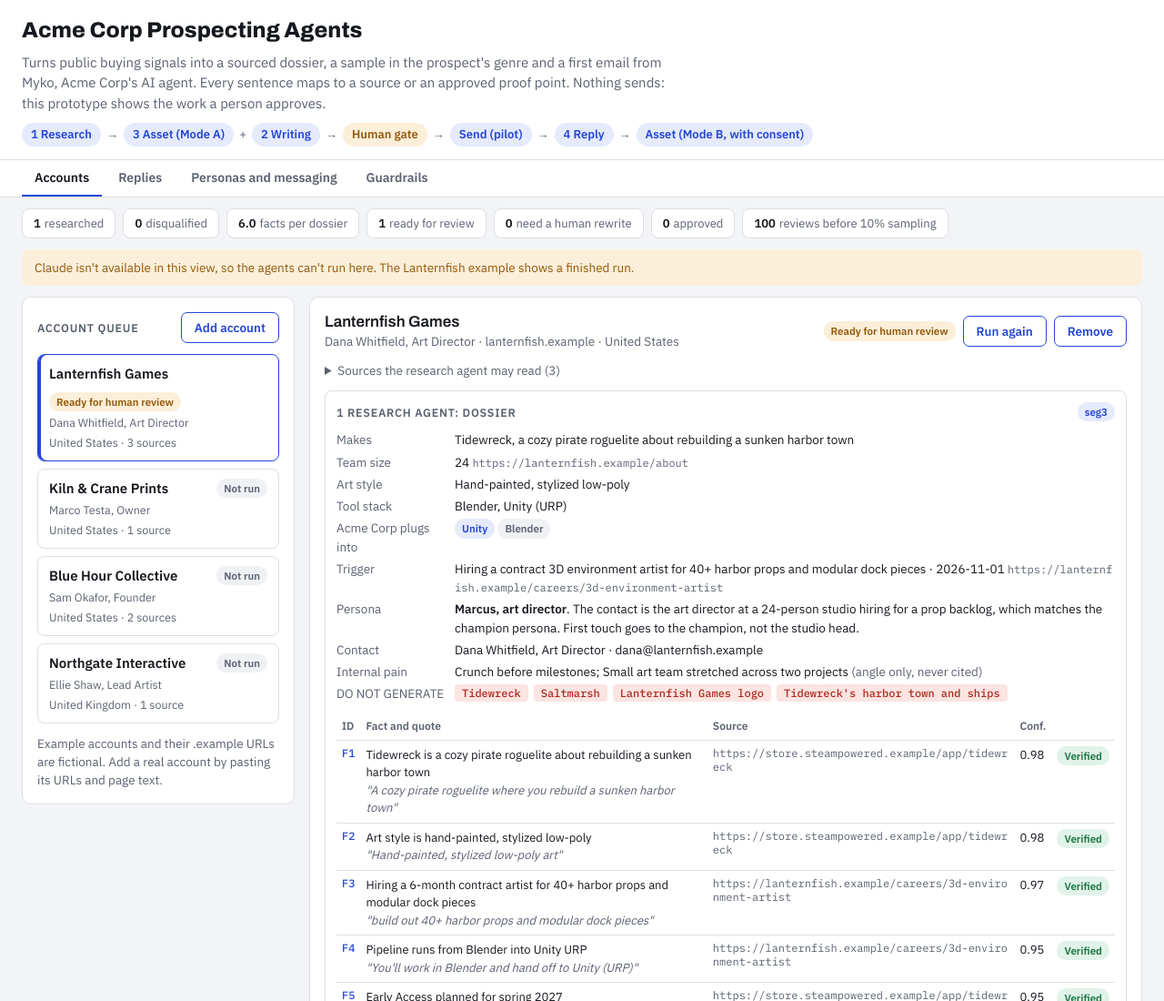
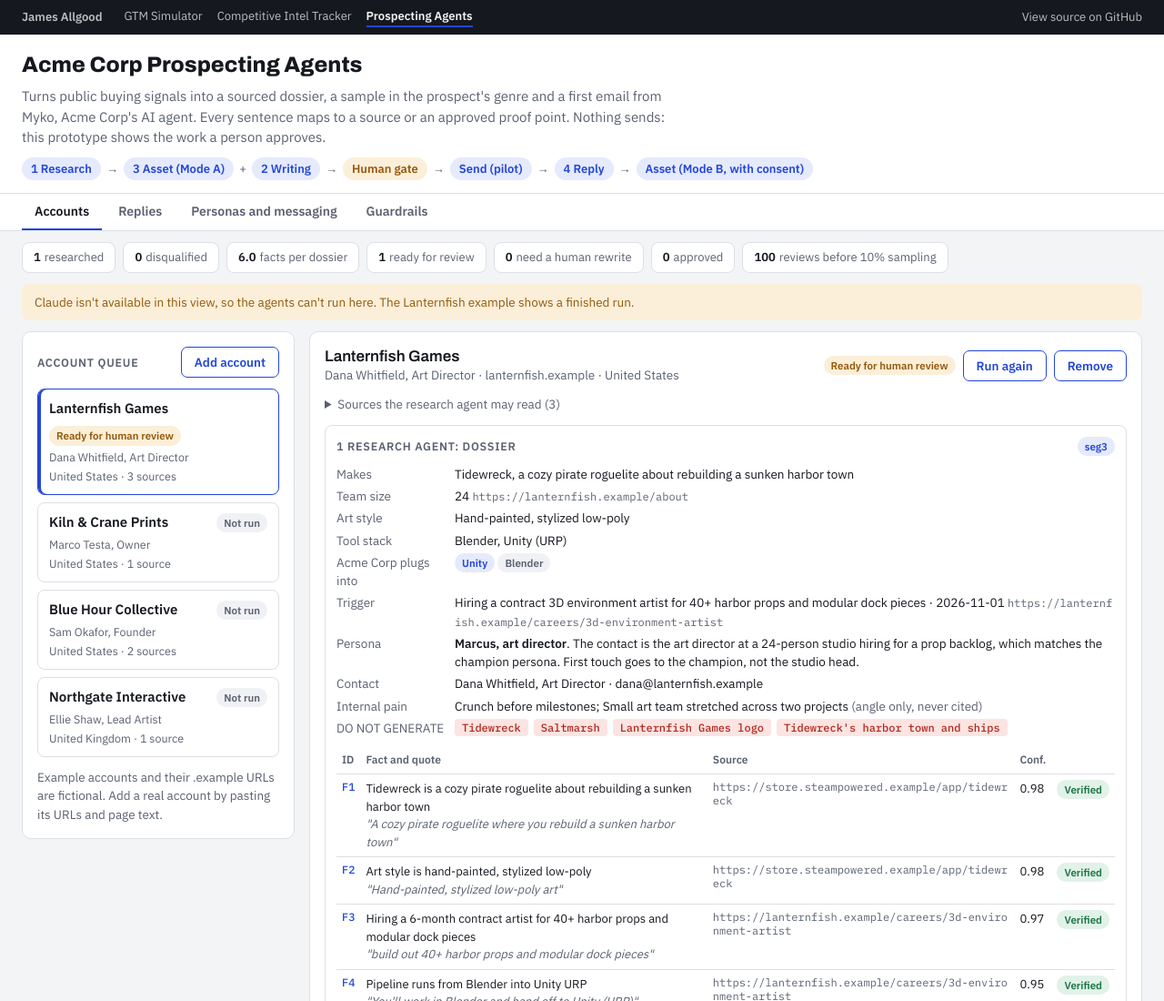
Before and after one commit to jamesallgood99/acme-prospecting-agents, a plain HTML site: page index.html in a window 1280 px wide. Shown: the top 1100 px of the page at 91% size. Drawn offline with Linux system fonts and the light colour scheme.

Commit message:
Add project ribbon linking the GTM Simulator, Competitive Intel Tracker and this demo
Co-Authored-By: Claude Opus 5.5 <noreply@anthropic.com>
Claude-Session: https://claude.ai/code/session_01EqEWXY4rs5ZnRtUAgh6jDu

```diff
--- a/index.html
+++ b/index.html
@@ -31,6 +31,15 @@
 * { box-sizing: border-box; }
 html, body { margin: 0; }
 body { background: var(--bg); color: var(--ink); font: 15px/1.5 var(--body); }
+/* Project ribbon: links back to James's other open-source GTM tools. */
+.ribbon { display: flex; flex-wrap: wrap; align-items: center; gap: 4px 18px; padding: 8px 24px; background: var(--ink); color: var(--bg); font-size: 13px; }
+.ribbon .who { font-weight: 600; margin-right: 6px; }
+.ribbon .who a { color: inherit; text-decoration: none; }
+.ribbon nav { display: flex; flex-wrap: wrap; gap: 4px 16px; }
+.ribbon a { color: var(--bg); opacity: 0.75; text-decoration: none; }
+.ribbon a:hover, .ribbon a:focus-visible { opacity: 1; text-decoration: underline; }
+.ribbon a[aria-current="page"] { opacity: 1; font-weight: 600; border-bottom: 2px solid var(--accent); }
+.ribbon .gh { margin-left: auto; }
 .top { padding: 20px 24px 14px; display: grid; gap: 10px; border-bottom: 1px solid var(--line); background: var(--panel); }
 h1 { font: 800 24px/1.15 var(--display); margin: 0; text-wrap: balance; }
 h2 { font: 600 17px/1.25 var(--display); margin: 0; text-wrap: balance; }
@@ -114,6 +123,15 @@ details summary { cursor: pointer; }
 </style>
 </head>
 <body>
+<div class="ribbon" role="navigation" aria-label="James Allgood's projects">
+  <span class="who"><a href="https://jamesallgood.com/ai-skills.html">James Allgood</a></span>
+  <nav>
+    <a href="https://jamesallgood99.github.io/gtm-simulator/">GTM Simulator</a>
+    <a href="https://jamesallgood99.github.io/competitive-intel-tracker/">Competitive Intel Tracker</a>
+    <a href="https://jamesallgood99.github.io/acme-prospecting-agents/" aria-current="page">Prospecting Agents</a>
+  </nav>
+  <a class="gh" href="https://github.com/jamesallgood99/acme-prospecting-agents">View source on GitHub</a>
+</div>
 <div class="top">
   <h1>Acme Corp Prospecting Agents</h1>
   <p class="sub">Turns public buying signals into a sourced dossier, a sample in the prospect's genre and a first email from Myko, Acme Corp's AI agent. Every sentence maps to a source or an approved proof point. Nothing sends: this prototype shows the work a person approves.</p>
```
Also changed, not shown: docs/screenshot.png.
